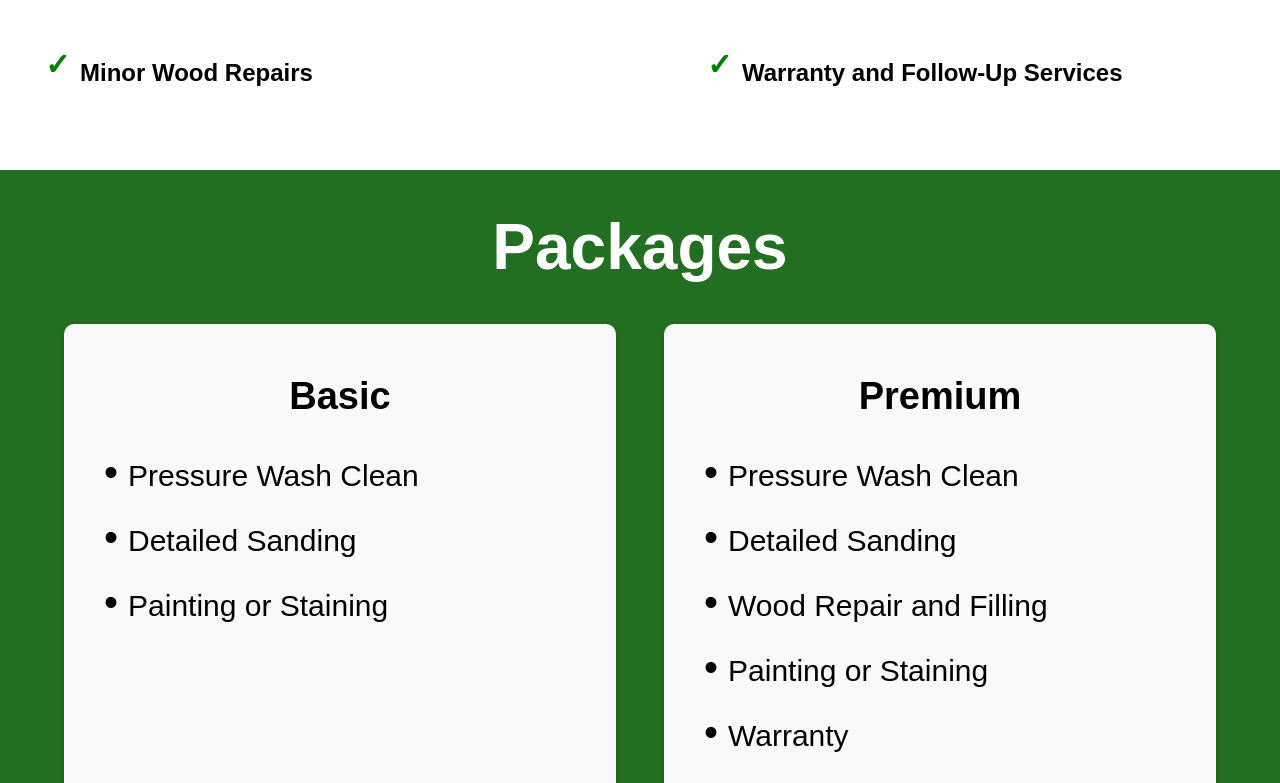
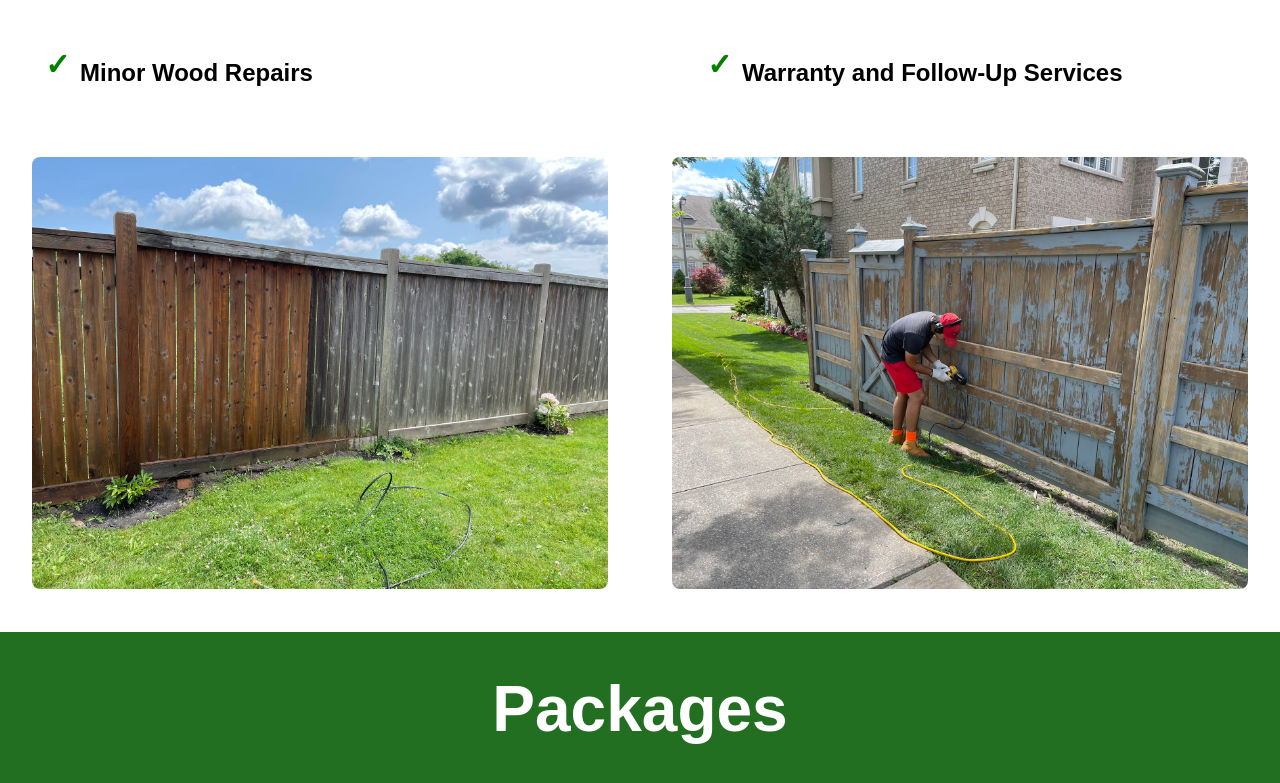
Before and after one commit to wingsyzou/RFR-website, a React (Create React App) app: page /services in a window 1280 px wide. Shown: the part 735-1518 px from the top of the page. Built offline with nearby package versions, Linux system fonts and the light colour scheme.

Commit message:
added photos to servces page

```diff
--- a/src/css/Services.css
+++ b/src/css/Services.css
@@ -21,6 +21,17 @@
     top: 8px;
     left: 15px;
     color: green;
+}
+
+.photos {
+    display: flex;
+    justify-content: space-around;
+    flex-wrap: wrap;
+}
+
+.photos img {
+    width: 45%;
+    border-radius: 8px;
 }
 
 .packageTitle {
--- a/src/pages/Services.js
+++ b/src/pages/Services.js
@@ -1,6 +1,8 @@
 import React, { useRef, useEffect } from 'react';
 import Header from "../components/Header";
 import '../css/Services.css';
+import washedVsUnwashed from "../assets/washed-vs-unwashed.jpg";
+import sanding from "../assets/sanding.jpg";
 
 function Services() {
   const packagesRef = useRef(null);
@@ -47,6 +49,10 @@ function Services() {
           </div>
         ))}
       </div>
+      <div className="photos">
+        <img src={washedVsUnwashed} alt="Picture of pressure washed fence versus to unwashed fence"></img>
+        <img src={sanding} alt="Picture of us sanding a fence"></img>
+      </div>
       <h1 className="packageTitle" id="packages">Packages</h1>
       <div className="packages" ref={packagesRef}>
         <div className="basic">
```
Also changed, not shown: src/assets/sanding.jpg (added).
